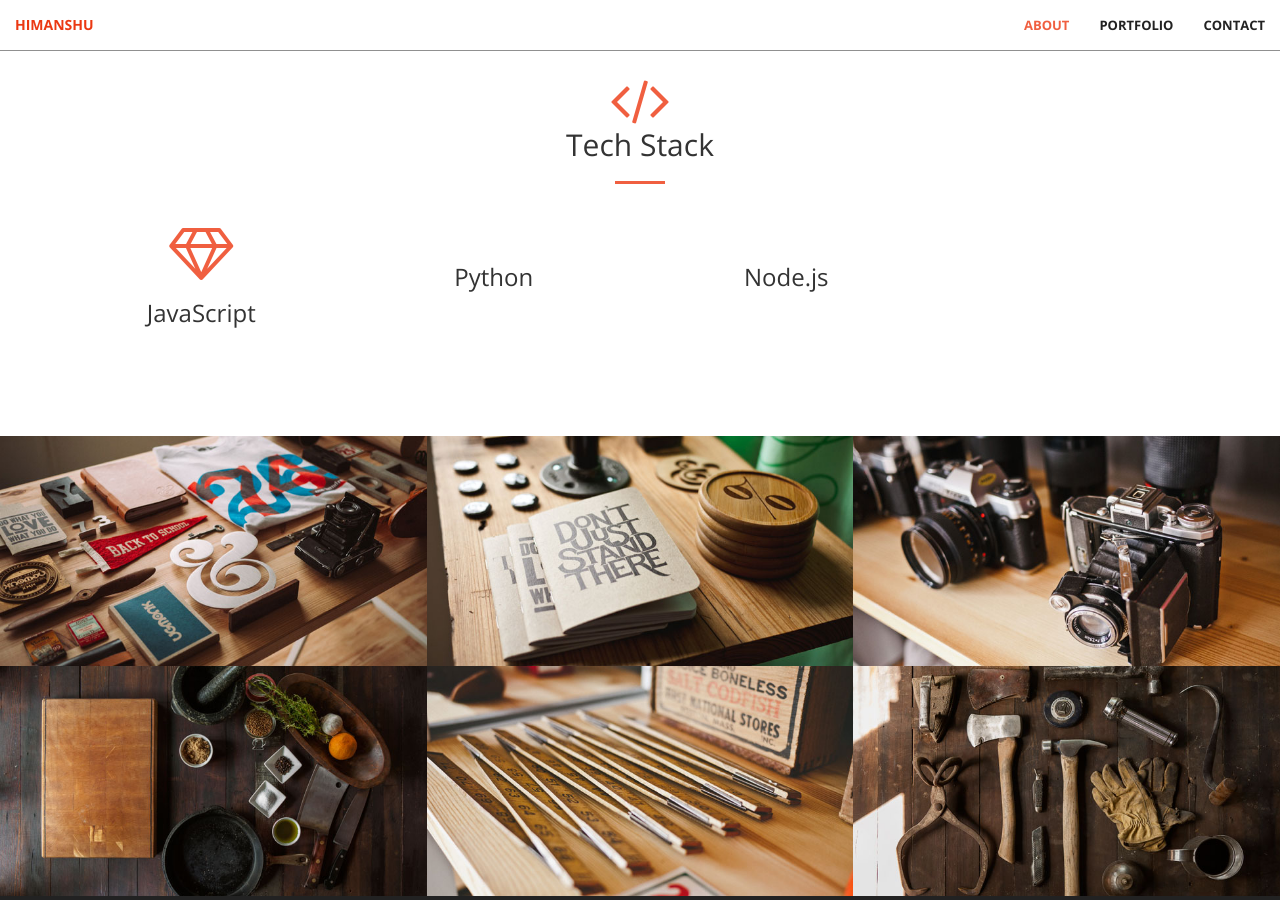
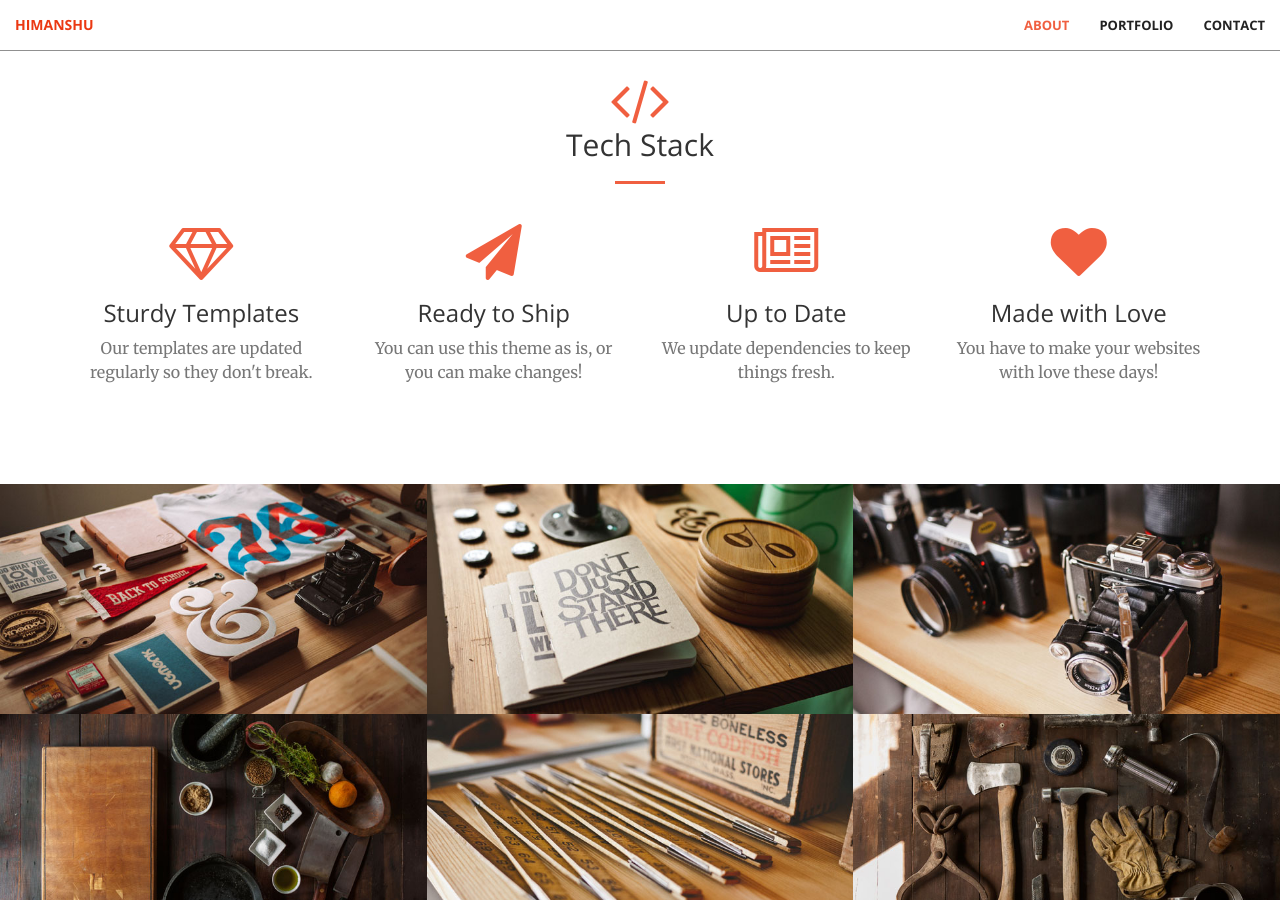
Before and after one commit to Himanshukumar30/Himanshu, a Jekyll site: the page built from index.html, in a window 1280 px wide and 900 px high, scrolled down 1346 px. Built offline with Jekyll 4.4.1, drawn with Linux system fonts in a browser that asks for light colours.

Commit message:
testing fontawesome

```diff
--- a/_includes/services.html
+++ b/_includes/services.html
@@ -16,28 +16,44 @@
       <div class="col-lg-3 col-md-6 text-center">
         <div class="service-box">
           <i class="fa fa-4x fa-diamond wow bounceIn text-primary"></i>
-          <h3>JavaScript</h3>
-          <!-- <p class="text-muted">
-            You can use this theme as is, or you can make changes!
-          </p> -->
+          <h3>Sturdy Templates</h3>
+          <p class="text-muted">
+            Our templates are updated regularly so they don't break.
+          </p>
         </div>
       </div>
       <div class="col-lg-3 col-md-6 text-center">
         <div class="service-box">
           <i
-            class="fa fa-4x fa fa-python wow bounceIn text-primary"
+            class="fa fa-4x fa-paper-plane wow bounceIn text-primary"
             data-wow-delay=".1s"
           ></i>
-          <h3>Python</h3>
+          <h3>Ready to Ship</h3>
+          <p class="text-muted">
+            You can use this theme as is, or you can make changes!
+          </p>
         </div>
       </div>
       <div class="col-lg-3 col-md-6 text-center">
         <div class="service-box">
           <i
-            class="fa fa-4x fa fa-node wow bounceIn text-primary"
+            class="fa fa-4x fa-newspaper-o wow bounceIn text-primary"
             data-wow-delay=".2s"
           ></i>
-          <h3>Node.js</h3>
+          <h3>Up to Date</h3>
+          <p class="text-muted">We update dependencies to keep things fresh.</p>
+        </div>
+      </div>
+      <div class="col-lg-3 col-md-6 text-center">
+        <div class="service-box">
+          <i
+            class="fa fa-4x fa-heart wow bounceIn text-primary"
+            data-wow-delay=".3s"
+          ></i>
+          <h3>Made with Love</h3>
+          <p class="text-muted">
+            You have to make your websites with love these days!
+          </p>
         </div>
       </div>
     </div>
```
